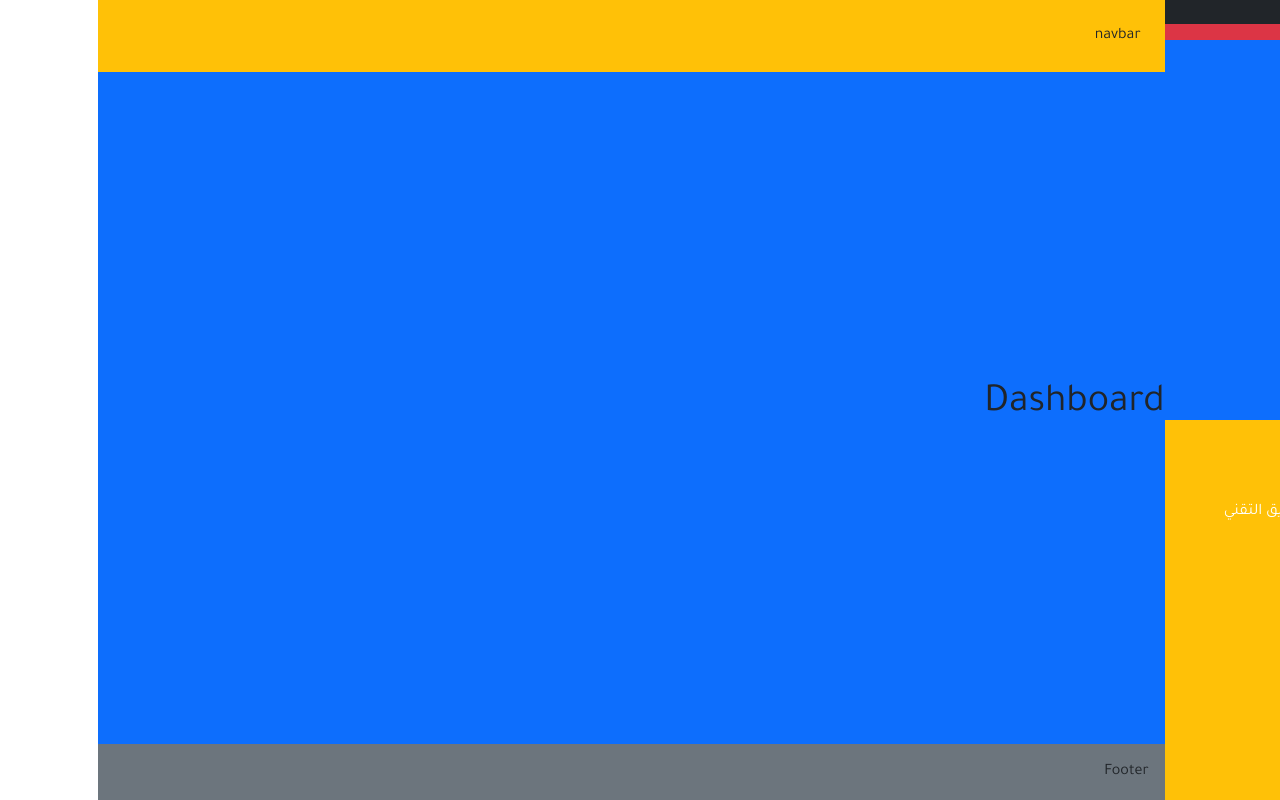
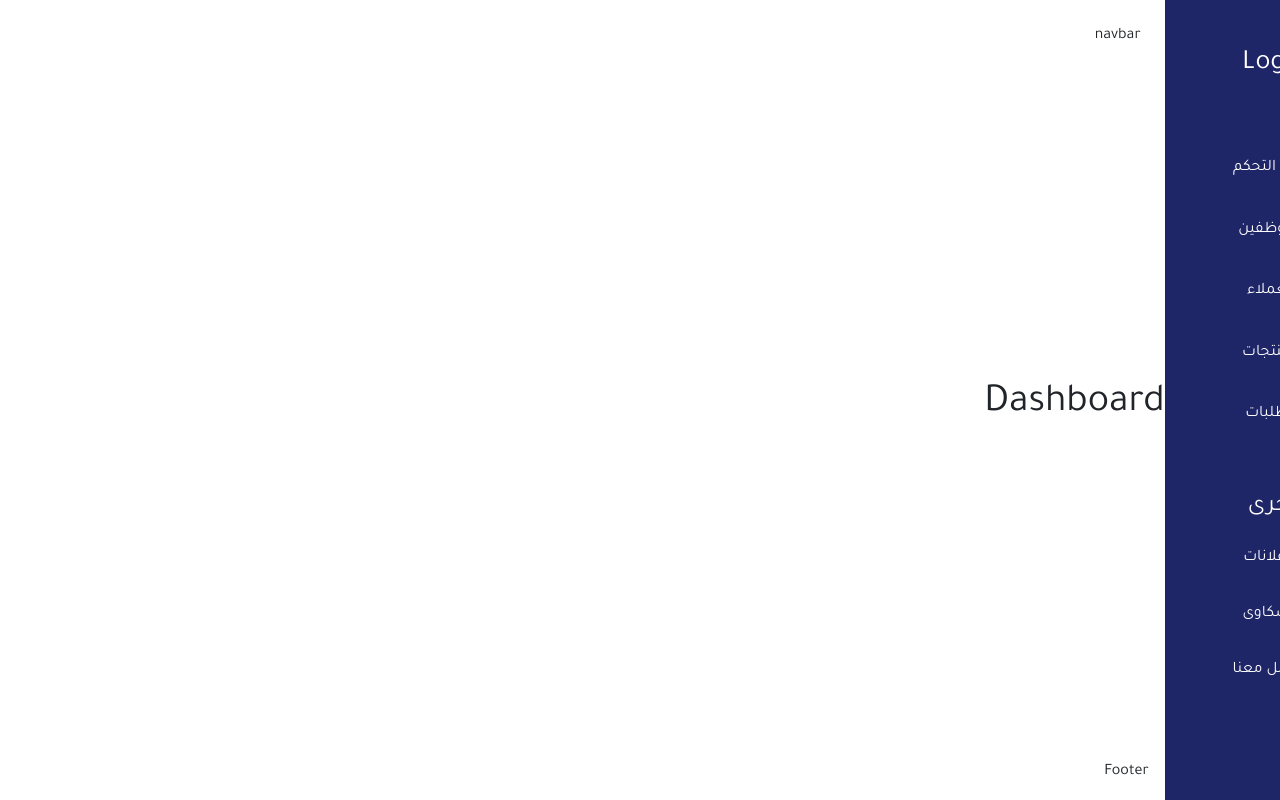
Before and after one commit to azmlan/dashboard-react, a React (Create React App) app: page / in a window 1280 px wide. Built offline with nearby package versions, Linux system fonts and the light colour scheme.

Commit message:
sidebar done

```diff
--- a/src/App.css
+++ b/src/App.css
@@ -1,3 +1,6 @@
 .sidebarApp{
     background:#1F2667;
 }
+.noBorder{
+    border: none;
+}
--- a/src/App.js
+++ b/src/App.js
@@ -6,9 +6,9 @@ import Navbar from "./components/Navbar";
 import Dashboard from "./pages/Dashboard";
 import Employees from "./pages/Employees";
 import Orders from "./pages/Orders";
-import Users from "./pages/Users";
+import Clients from "./pages/Clients";
 import ErrorPage from "./pages/ErrorPage";
-import Profile from "./pages/Profile";
+import Products from "./pages/Products";
 
 function App() {
   return (
@@ -17,21 +17,21 @@ function App() {
       <div className="sidebarApp col-2 ">
         <Sidebar />
       </div>
-      <div className="col-9  bg-primary  d-flex flex-column flex-grow-1 justify-content-between">
-        <div className=" bg-warning p-4">
+      <div className="col-9    d-flex flex-column flex-grow-1 justify-content-between">
+        <div className="  p-4">
           <Navbar />
         </div>
       <Routes>
         <Route path="/" element={<Dashboard/>}/>
         <Route path="/dashboard" element={<Dashboard/>}/>
         <Route path="/employees" element={<Employees/>}/>
-        <Route path="/profile/:username" element={<Profile/>}/>
+        <Route path="/products" element={<Products/>}/>
         <Route path="/orders" element={<Orders/>}/>
-        <Route path="/users" element={<Users/>}/>
+        <Route path="/clients" element={<Clients/>}/>
 
         <Route path="*" element={<ErrorPage/>}/>
       </Routes>
-        <div className="bg-secondary p-3">
+        <div className=" p-3">
           <Footer />
         </div>
       </div>
--- a/src/components/Navbar.jsx
+++ b/src/components/Navbar.jsx
@@ -2,9 +2,9 @@ import React from 'react'
 
 export default function Navbar() {
   return (
-    <div>
+    <div >
    navbar
-        </div>
+    </div>
 
   )
 }
--- a/src/components/Sidebar.jsx
+++ b/src/components/Sidebar.jsx
@@ -1,30 +1,33 @@
 import React from 'react';
-
+import { Button, Nav } from 'react-bootstrap';
+import { Link, useNavigate} from 'react-router-dom';
+import Dashboard from '../pages/Dashboard';
+import Navbar from './Navbar';
 
 const Sidebar = () => {
-
+let navigate = useNavigate();
   return (
     <div className="sidebar">
-      <div className="text-white  bg-danger sidebar-wrapper d-flex flex-column justify-content-around     vh-100 ">
-        <p className=' bg-dark'>Logo</p>
+      <div className="sidebar-wrapper d-flex flex-column justify-content-around align-items-center  text-white vh-100 ">
+        <h3 className='   p-5 row align-items-center'>Logo</h3>
 
-      <div className="sidebar-links bg-primary h-100 ">
-        <p>لوحة التحكم</p>
-        <p>الموظفين</p>
-        <p>المستخدمين</p>
-        <p>المنتجات</p>
-        <p>الطلبات</p>
+      <div className="sidebar-links   h-100 d-flex flex-column align-items-center justify-content-around mb-5">
+        <button onClick={()=>navigate('/')} className="btn text-white ">لوحة التحكم</button>
+        <button onClick={()=>navigate('/employees')} className="btn text-white ">الموظفين</button>
+        <button onClick={()=>navigate('/clients')} className="btn text-white ">العملاء</button>
+        <button onClick={()=>navigate('/products')} className="btn text-white ">المنتجات</button>
+        <button onClick={()=>navigate('/orders')} className="btn text-white ">الطلبات</button>
       </div>
 
-      <div className="sidebar-other bg-warning h-100">
-        <p>الاعلانات</p>
-        <p>الشكاوى </p>
-        <p>تواصل مع الفريق التقني</p>
+      <div className="sidebar-other   h-100 d-flex flex-column align-items-center justify-content-start ">
+        <h4>اخرى</h4>
+        <p className='my-3'>الاعلانات</p>
+        <p className='my-3'>الشكاوى </p>
+        <p className='my-3'>تواصل معنا  </p>
       </div>
 
       </div>
     </div>
-
   );
 };
 
```
Also changed, not shown: src/pages/Clients.jsx (renamed from src/pages/Users.jsx), src/styles/components.css (deleted).
